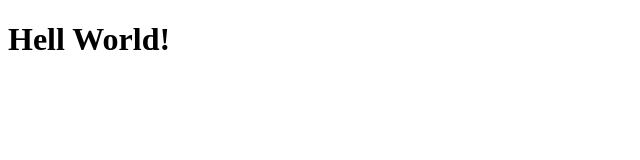
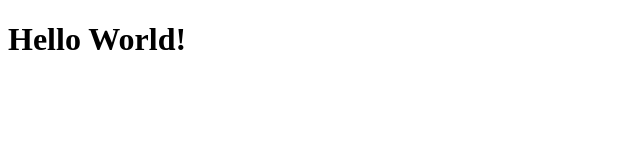
Before and after one commit to Elise-lvq/elise-lvq.github.io, a plain HTML site: page index.html in a window 1280 px wide. Shown: the whole page, without its empty margins (0-640 px from the left). Drawn offline with Linux system fonts and the light colour scheme.

Commit message:
save try 1

```diff
--- a/index.html
+++ b/index.html
@@ -1,12 +1,14 @@
 <!DOCTYPE html>
 <html lang="fr">
 <head>
+    <link rel="manifest" href="manifest.json">
+    <meta name="apple-mobile-web-app-title" content="Hello world">
     <meta charset="UTF-8">
     <meta http-equiv="X-UA-Compatible" content="IE=edge">
     <meta name="viewport" content="width=device-width, initial-scale=1.0">
     <title>Hello world</title>
 </head>
 <body>
-    <h1>Hell World!</h1>
+    <h1>Hello World!</h1>
 </body>
 </html>
```
